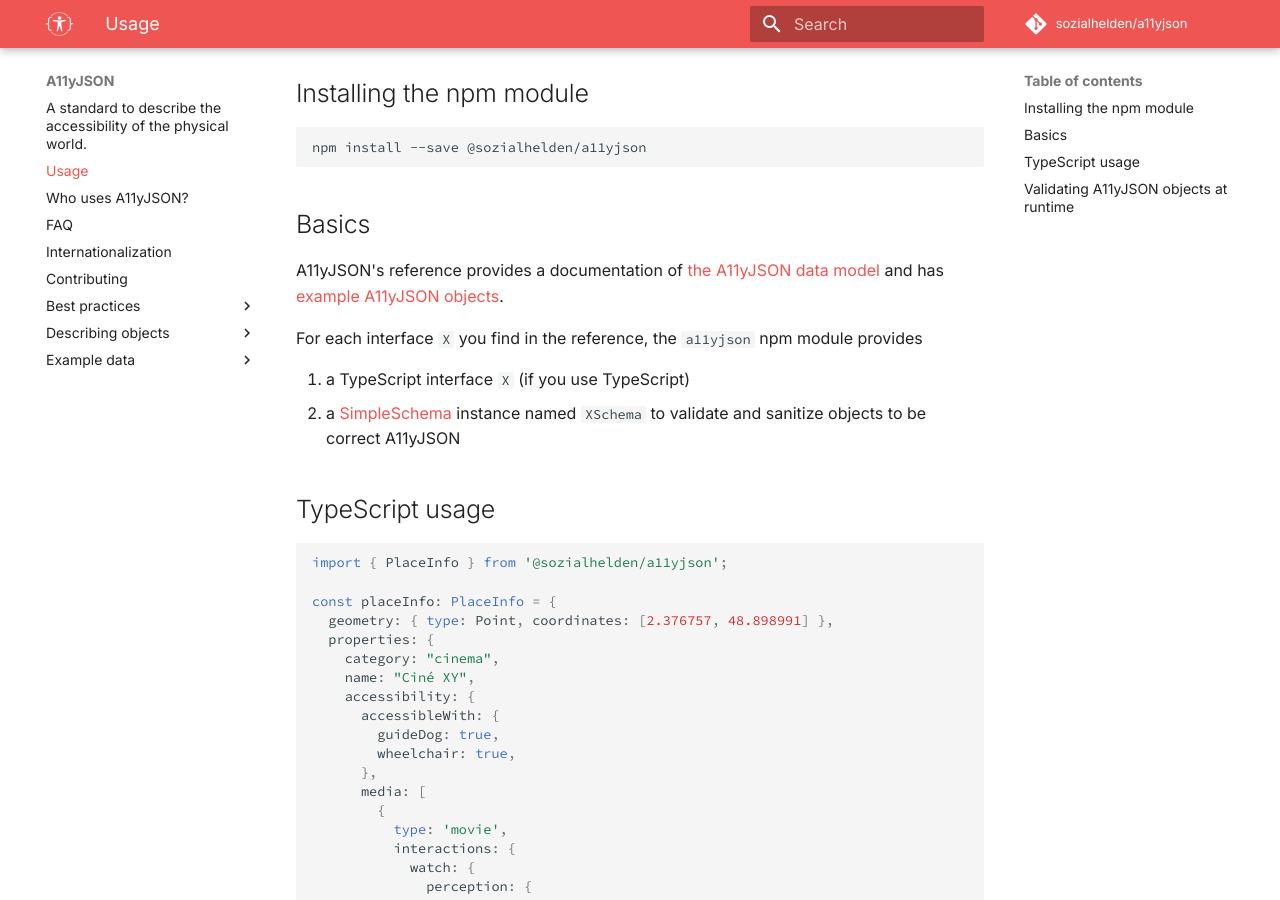
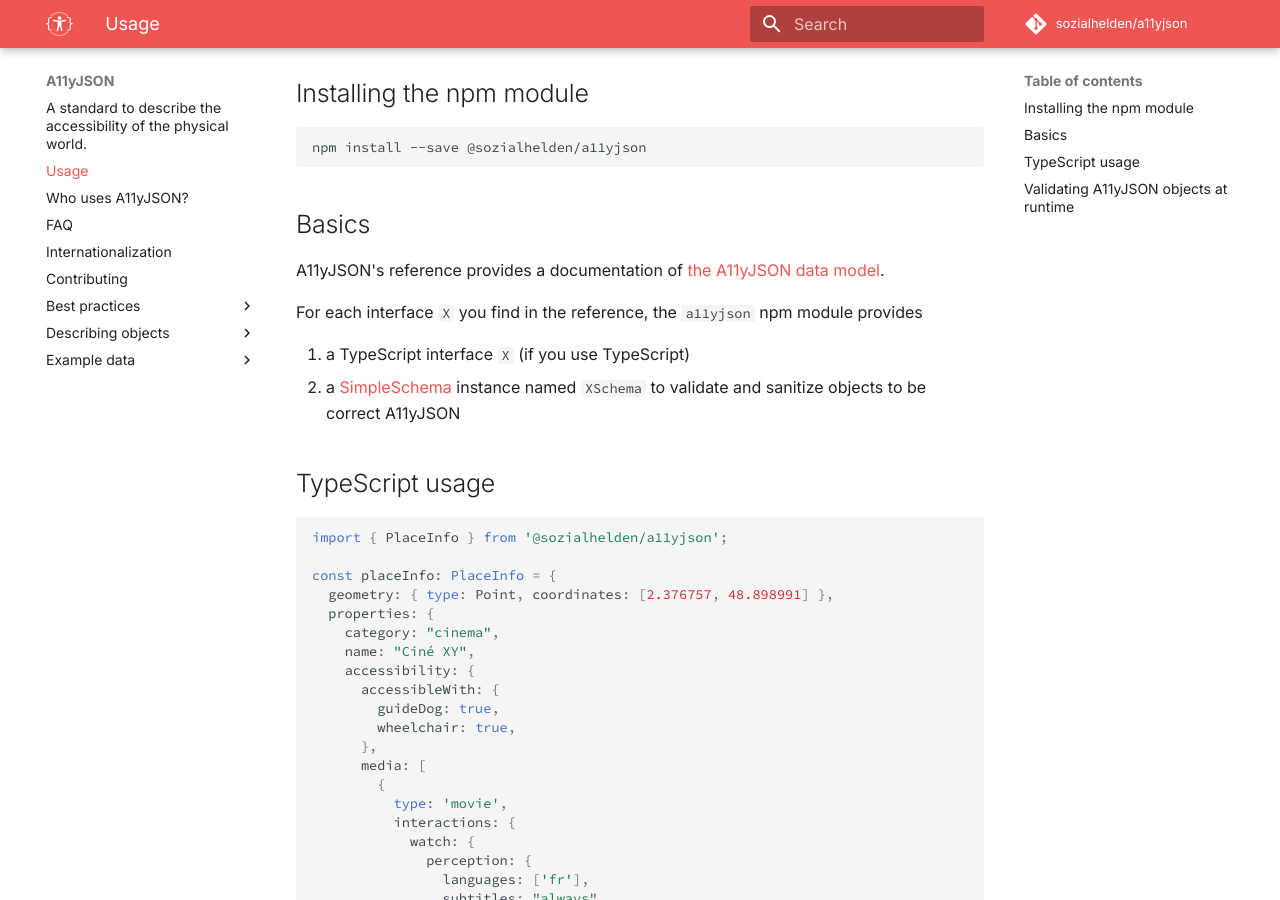
Before and after one commit to sozialhelden/a11yjson, an MkDocs documentation site: the page built from docs/0-usage.md, in a window 1280 px wide and 900 px high, scrolled down 412 px. Built offline with MkDocs 1.6.1 and Material for MkDocs 9.7.7, drawn with Linux system fonts in a browser that asks for light colours; comment, search, counter and statistics services are not loaded.

Commit message:
Remove broken link from docs

```diff
--- a/docs/0-usage.md
+++ b/docs/0-usage.md
@@ -20,7 +20,7 @@ npm install --save @sozialhelden/a11yjson
 
 ## Basics
 
-A11yJSON's reference provides a documentation of [the A11yJSON data model](./describing-objects/0-model.md) and has [example A11yJSON objects](example-data/index.md).
+A11yJSON's reference provides a documentation of [the A11yJSON data model](./describing-objects/0-model.md).
 
 For each interface `X` you find in the reference, the `a11yjson` npm module provides
 
```
